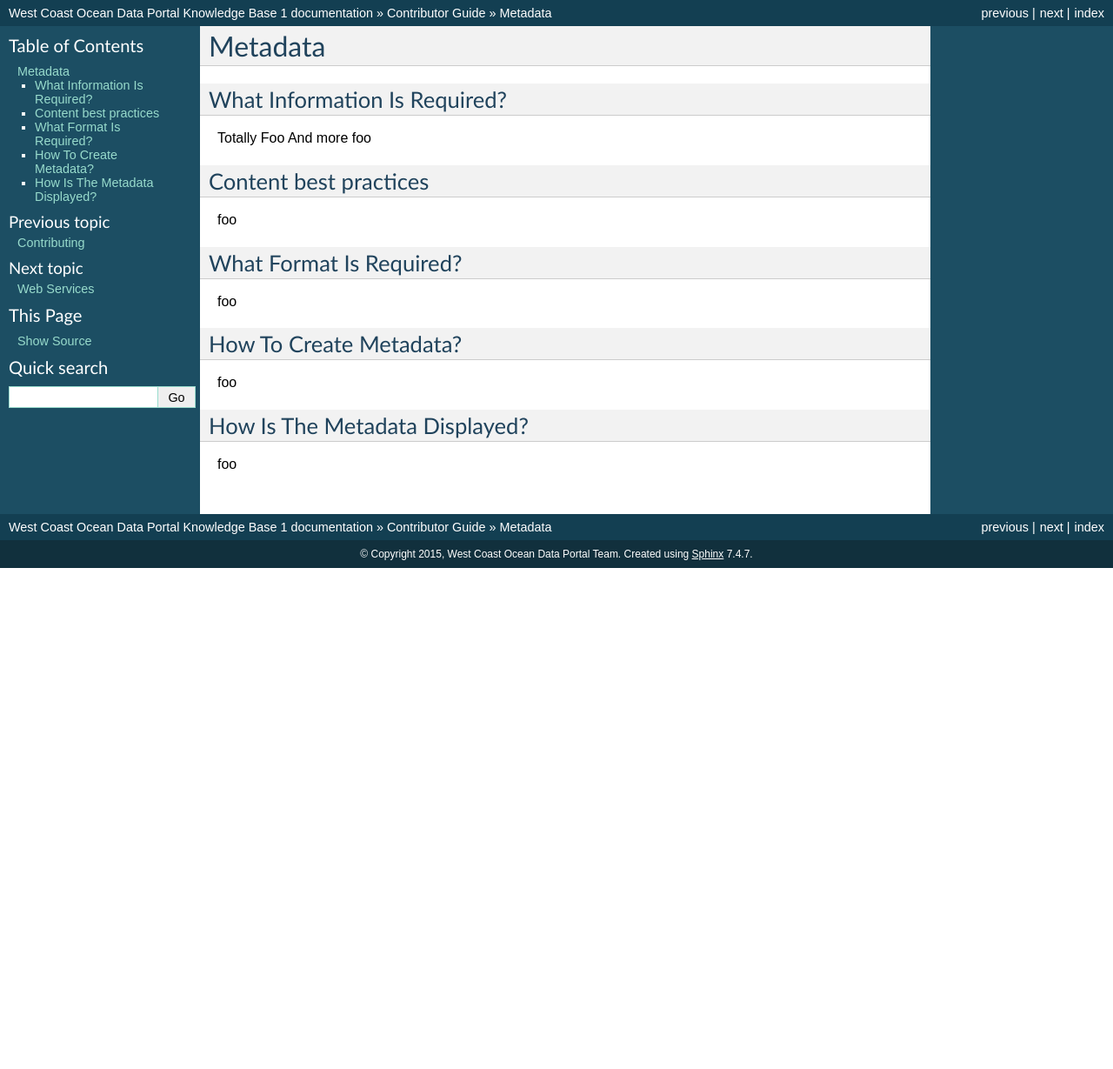
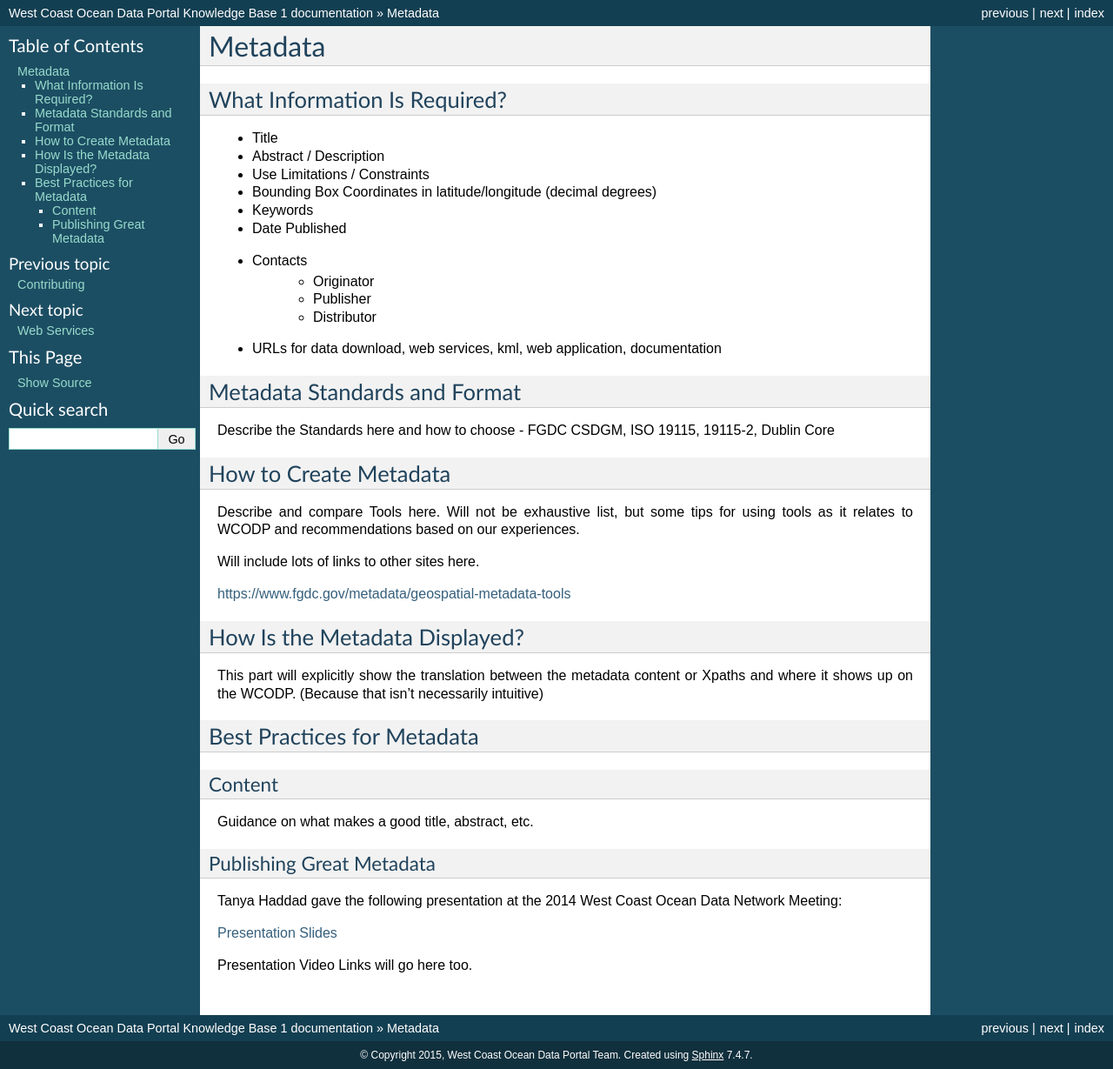
Before and after one commit to WCGA/knowledge-base, a Sphinx documentation site: the page built from docs/metadata.rst, in a window 1280 px wide. Shown: the whole page at 87% size. Built offline with Sphinx 7.4.7, drawn with Linux system fonts in a browser that asks for light colours; pages that are not in the unit, such as notebooks, are missing from menus; before the commit the page ends 900 px from its top, so only the background shows below that.

Commit message:
updates to structure.  Added a coupld new sections.

```diff
--- a/docs/metadata.rst
+++ b/docs/metadata.rst
@@ -4,26 +4,50 @@ Metadata
 
 What Information Is Required?
 -----------------------------
+* Title
+* Abstract / Description
+* Use Limitations / Constraints
+* Bounding Box Coordinates in latitude/longitude (decimal degrees)
+* Keywords
+* Date Published
+* Contacts
+	* Originator
+	* Publisher
+	* Distributor
+* URLs for data download, web services, kml, web application, documentation
 
-Totally Foo
-And more foo
 
-Content best practices
-----------------------
+Metadata Standards and Format
+-----------------------------
 
-foo
+Describe the Standards here and how to choose - FGDC CSDGM, ISO 19115, 19115-2, Dublin Core
 
-What Format Is Required?
-------------------------
-
-foo
-
-How To Create Metadata?
+How to Create Metadata
 -----------------------
 
-foo
+Describe and compare Tools here.   Will not be exhaustive list, but some tips for using tools as it relates to WCODP and recommendations based on our experiences.
 
-How Is The Metadata Displayed?
+Will include lots of links to other sites here.
+
+https://www.fgdc.gov/metadata/geospatial-metadata-tools
+
+How Is the Metadata Displayed?
 ------------------------------
 
-foo
+This part will explicitly show the translation between the metadata content or Xpaths and where it shows up on the WCODP.  (Because that isn't necessarily intuitive)
+
+Best Practices for Metadata
+----------------------------
+
+Content
+~~~~~~~~
+Guidance on what makes a good title, abstract, etc.
+
+Publishing Great Metadata
+~~~~~~~~~~~~~~~~~~~~~~~~~~
+
+Tanya Haddad gave the following presentation at the 2014 West Coast Ocean Data Network Meeting:
+
+`Presentation Slides <http://network.westcoastoceans.org/wp-content/uploads/2014/12/Haddad_WCGA_Successful_Data_Sharing-1.pdf>`_
+
+Presentation Video Links will go here too.
```
Also changed, not shown: docs/catalogs.rst (added, +11 -0 lines), docs/contributing.rst (+17 -13 lines), docs/index.rst (+5 -2 lines), docs/technology.rst (added, +11 -0 lines), docs/webservices.rst (+8 -8 lines).
